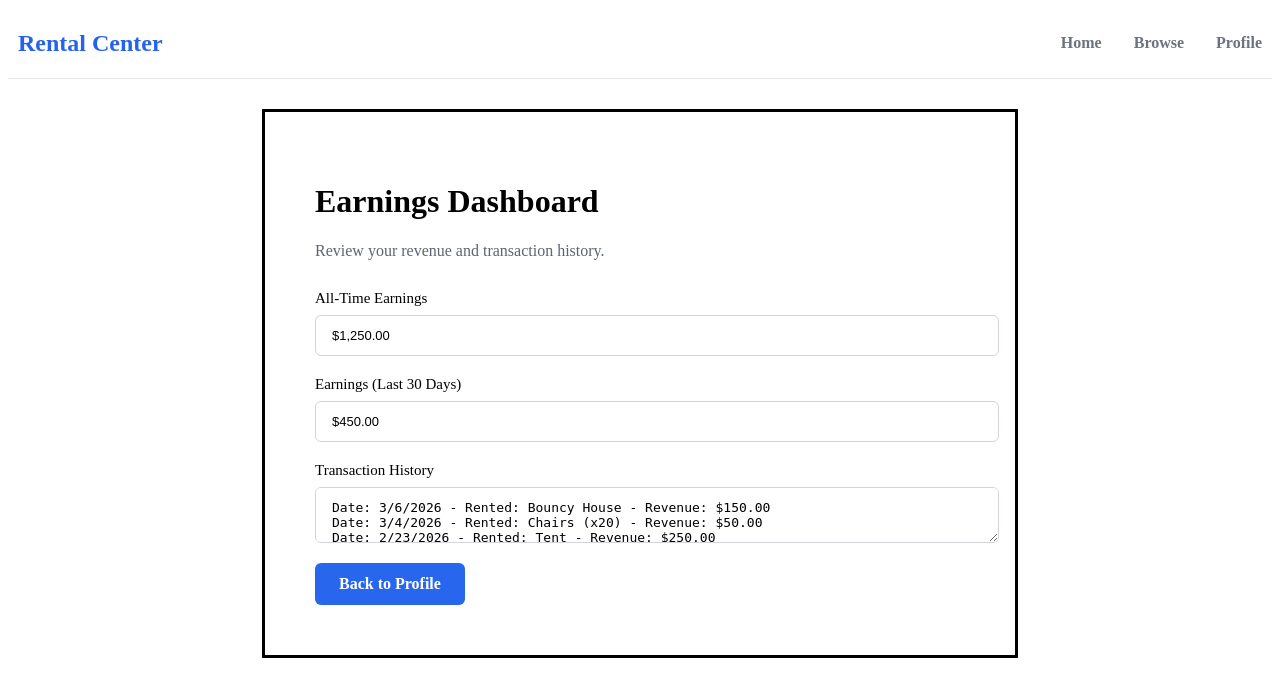
After one commit to justinsimm/489_rentalwebpage, a web app: file pages/earnings.html in a window 1280 px wide. The commit adds this page. Shown: the top 697 px of the page. Run offline with its HTML, style and script files only (its server is not run), Linux system fonts and the light colour scheme.

Commit message:
earnings page with styling
Earnings html mock up page with its own css file.

```diff
--- /dev/null
+++ b/css/earnings.css
@@ -0,0 +1,96 @@
+.navbar {
+    background-color: #FFFFFF;
+    border-bottom: 1px solid #E5E7EB;
+    padding: 10px;
+}
+
+a {
+    text-decoration: none;
+    color: #000000;
+}
+
+.navContent {
+    display: flex;
+    justify-content: space-between;
+    align-items: center;
+}
+
+.logo {
+    font-size: 24px;
+    font-weight: bold;
+    color: #2563EB;
+}
+
+.navLinks {
+    list-style: none;
+    display: flex;
+    gap: 32px;
+}
+
+.navLinks a {
+    font-weight: bold;
+    color: #6B7280;
+}
+
+.navLinks a:hover,
+.navLinks a.active {
+    color: #2563EB;
+}
+
+.btn {
+    display: inline-block;
+    padding: 12px 24px 12px 24px;
+    border-radius: 6px;
+    font-weight: bold;
+    text-align: center;
+    cursor: pointer;
+    border: none;
+    background-color: #2866ee;
+    color: white;
+}
+
+
+.btn:hover {
+    background-color: #1D4ED8;
+}
+
+.formContainer {
+    background-color: #ffffff;
+    border-style: solid;
+    border-color: #000000;
+    padding: 50px;
+    margin: 30px auto;
+    width: 650px;
+}
+
+.form-subtitle {
+    color: #5d6471;
+    margin-bottom: 30px;
+}
+
+.rentForm {
+    text-align: left;
+}
+
+.formGroup {
+    margin-bottom: 20px;
+    display: flex;
+    flex-direction: column;
+}
+
+.formGroup label {
+    color: #000000;
+    margin-bottom: 8px;
+    font-size: 15px;
+}
+
+
+.form-input {
+    width: 100%;
+    padding: 12px 16px;
+    font-size: 13px;
+    border: 1px solid #d1d5db;
+    border-radius: 6px;
+    color: #000000;
+    background-color: #ffffff;
+}
--- /dev/null
+++ b/pages/earnings.html
@@ -0,0 +1,54 @@
+<!DOCTYPE html>
+<html lang="en">
+<head>
+    <meta charset="UTF-8">
+    <meta name="viewport" content="width=device-width, initial-scale=1.0">
+    <title>Your Earnings</title>
+    <link href="../css/earnings.css" rel="stylesheet">
+</head>
+<body>
+    <header class="navbar">
+        <div class="navContent">
+            <a href="../index.html" class="logo">Rental Center</a>
+            <nav>
+                <ul class="navLinks">
+                    <li><a href="../index.html">Home</a></li>
+                    <li><a href="browse.html">Browse</a></li>
+                    <li><a href="profile.html">Profile</a></li>
+                </ul>
+            </nav>
+        </div>
+    </header>
+
+    <main>
+        <div class="formContainer">
+            <h1>Earnings Dashboard</h1>
+            <p class="form-subtitle">Review your revenue and transaction history.</p>
+
+            <form class="rentForm">
+                <div class="formGroup">
+                    <label>All-Time Earnings</label>
+                    <input type="text" class="form-input" value="$1,250.00">
+                </div>
+
+                <div class="formGroup">
+                    <label>Earnings (Last 30 Days)</label>
+                    <input type="text" class="form-input" value="$450.00">
+                </div>
+
+                <div class="formGroup">
+                    <label>Transaction History</label>
+                    <textarea class="form-input">
+Date: 3/6/2026 - Rented: Bouncy House - Revenue: $150.00
+Date: 3/4/2026 - Rented: Chairs (x20) - Revenue: $50.00
+Date: 2/23/2026 - Rented: Tent - Revenue: $250.00
+                    </textarea>
+                </div>
+
+                <a href="profile.html" class="btn">Back to Profile</a>
+            </form>
+        </div>
+    </main>
+</body>
+
+</html>
--- a/pages/rentOutForm.html
+++ b/pages/rentOutForm.html
@@ -1,13 +1,11 @@
 <!DOCTYPE html>
 <html lang="en">
-
 <head>
     <meta charset="UTF-8">
     <meta name="viewport" content="width=device-width, initial-scale=1.0">
-    <title>Rent Out an Item - Rental Center</title>
+    <title>Rent Out an Item</title>
     <link href="../css/rentOutForm.css" rel="stylesheet">
 </head>
-
 <body>
     <header class="navbar">
         <div class="navContent">
```
